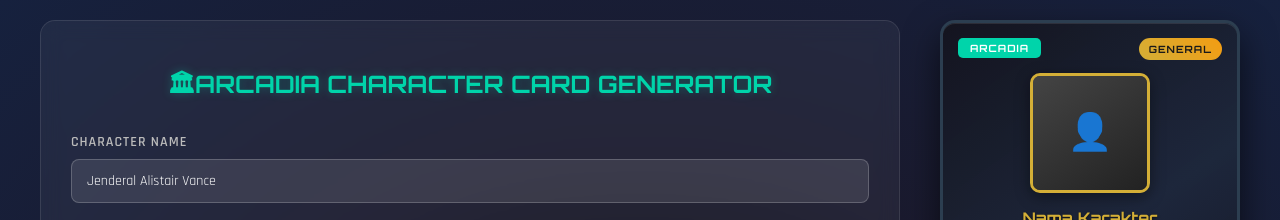
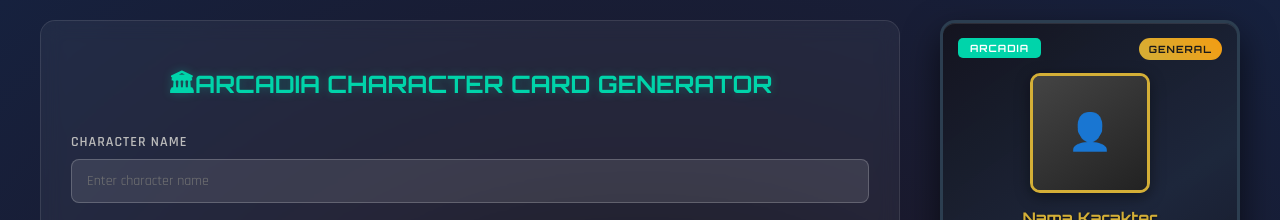
Before and after one commit to Reyynald17/card-generator, a plain HTML site: page index.html in a window 1280 px wide. Shown: the top 220 px of the page. Drawn offline with nearby package versions, Linux system fonts and the light colour scheme.

Commit message:
index.html

```diff
--- a/index.html
+++ b/index.html
@@ -403,7 +403,7 @@
 
       <div class="form-group">
         <label class="form-label">Character Name</label>
-        <input type="text" class="form-input" id="charName" value="Jenderal Alistair Vance" placeholder="Enter character name">
+        <input type="text" class="form-input" id="charName" value="" placeholder="Enter character name">
       </div>
 
       <div class="form-group">
```
